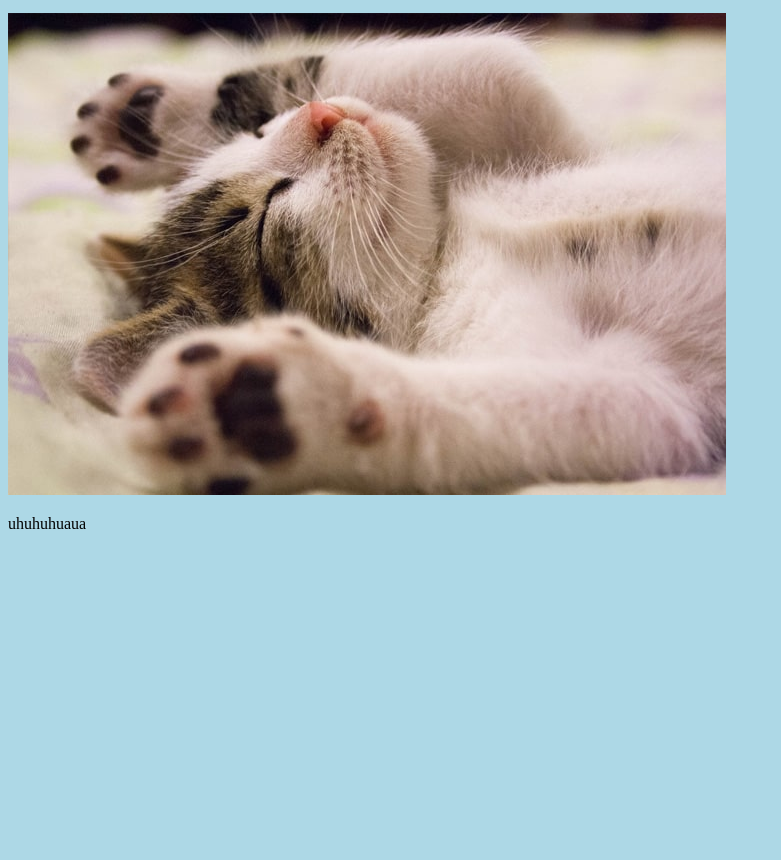
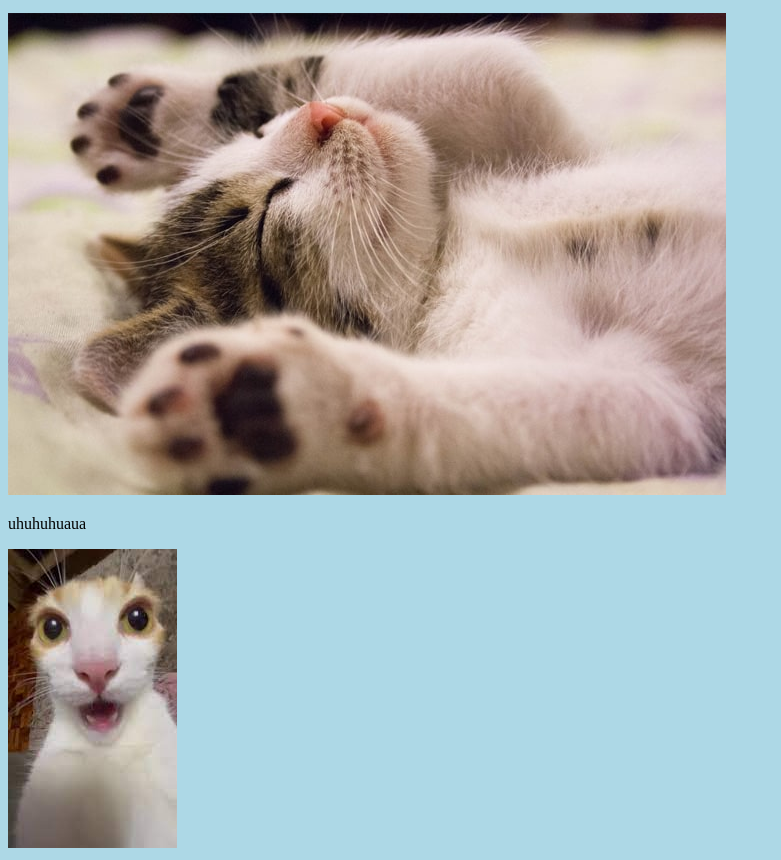
Before and after one commit to Fuyu626/TutorialGit, a plain HTML site: page index.html in a window 1280 px wide. Shown: the part 101-961 px from the top of the page, without its empty margins (0-781 px from the left). Before the commit the page ends 800 px from the top, so only its background shows below. Drawn offline with Linux system fonts and the light colour scheme.

Commit message:
maisUmaImagemdeGato

```diff
--- a/index.html
+++ b/index.html
@@ -12,5 +12,6 @@
     <p>Este é o meu primeiro projeto do GitHub</p>
     <img src="gatofofo.jpg" alt="gatomuitofofo">
     <p>uhuhuhuaua</p>
+    <img src="gatouou.jpg" alt="uou">
 </body>
 </html>
```
Also changed, not shown: gatouou.jpg (added).
